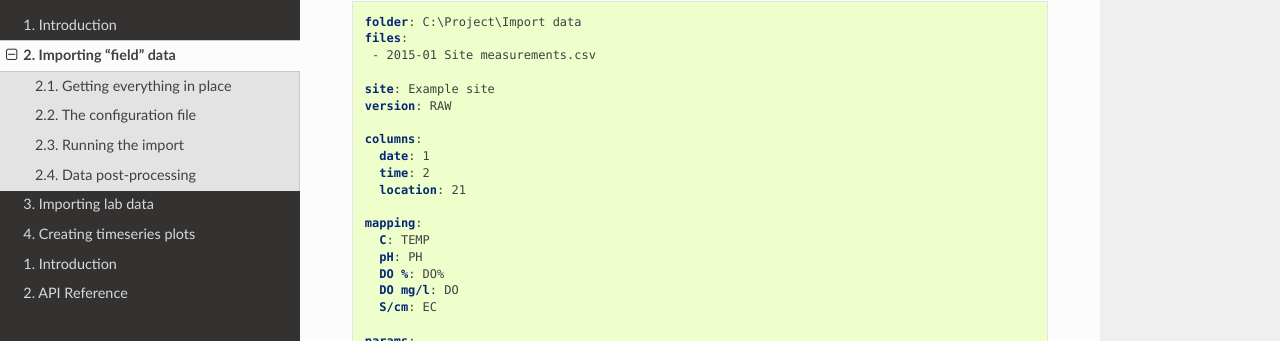
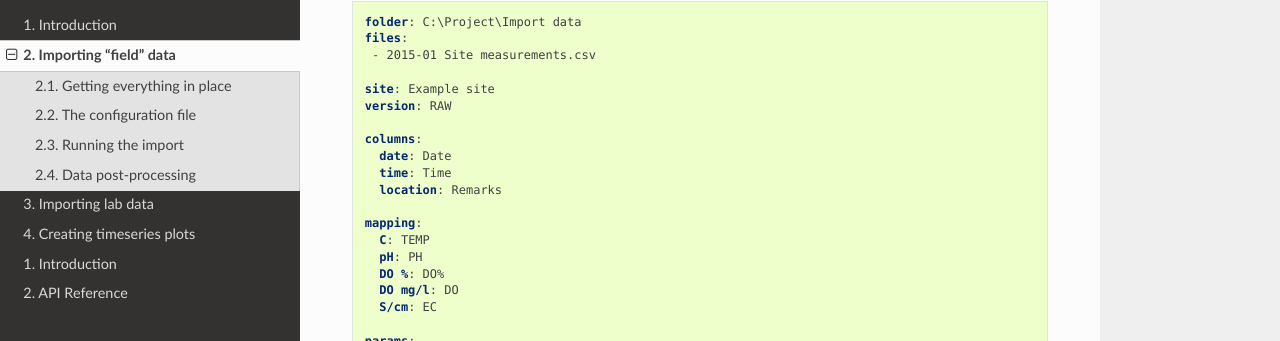
Before and after one commit to EnviroCentre/monitoring-module, a Sphinx documentation site: the page built from docs/source/import_field_data.rst, in a window 1280 px wide and 900 px high, scrolled down 846 px. Shown: the part 111-452 px from the top of the window. Built offline with Sphinx 7.4.7 and the Read the Docs theme 2.0.0, drawn with Linux system fonts in a browser that asks for light colours; the version number is read from the project's files by our own code.

Commit message:
doc updates columns

```diff
--- a/docs/source/import_field_data.rst
+++ b/docs/source/import_field_data.rst
@@ -48,9 +48,9 @@ file with the following content:
     version: RAW
 
     columns:
-      date: 1
-      time: 2
-      location: 21
+      date: Date
+      time: Time
+      location: Remarks
 
     mapping:
       C: TEMP
```
